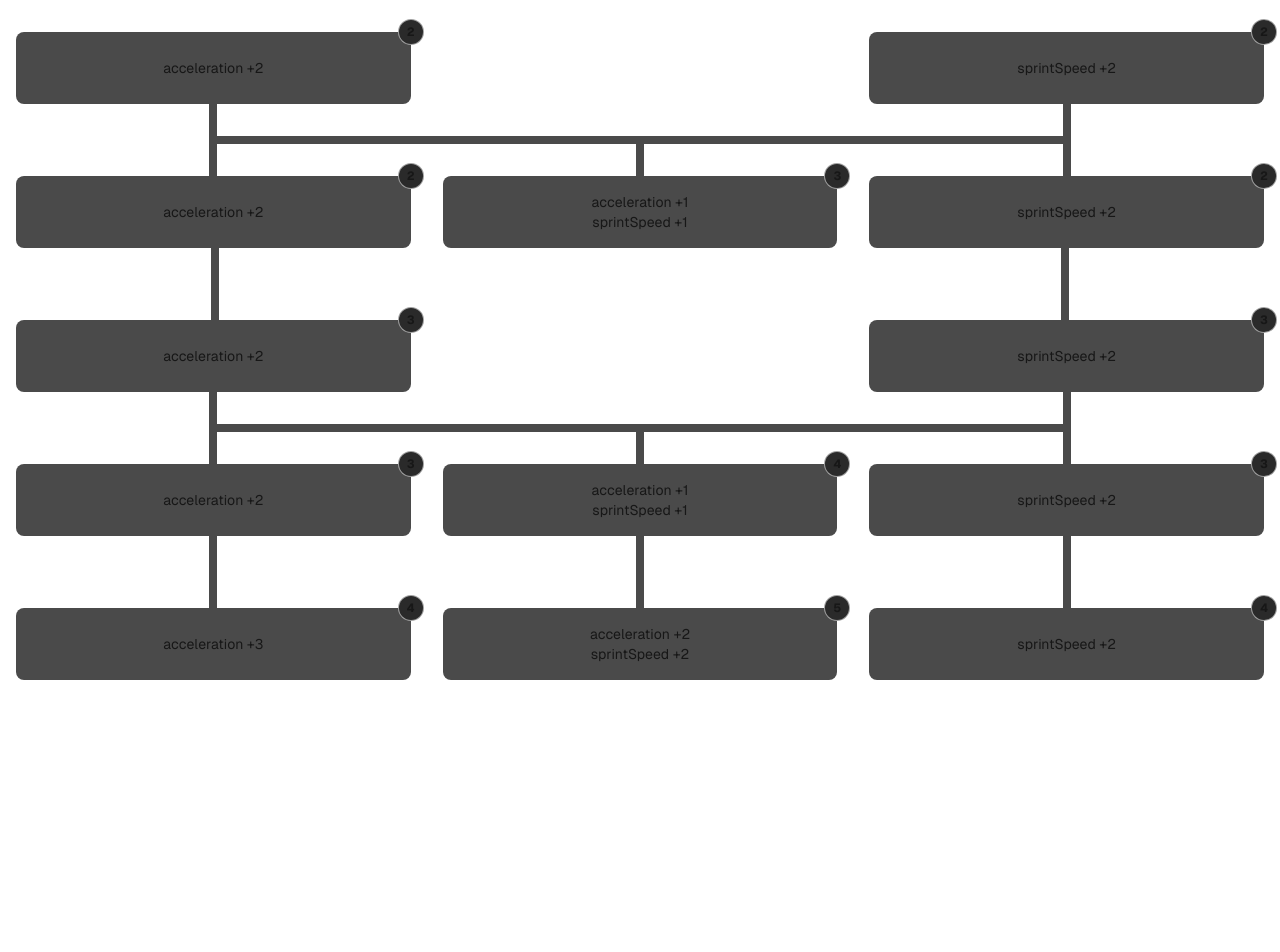
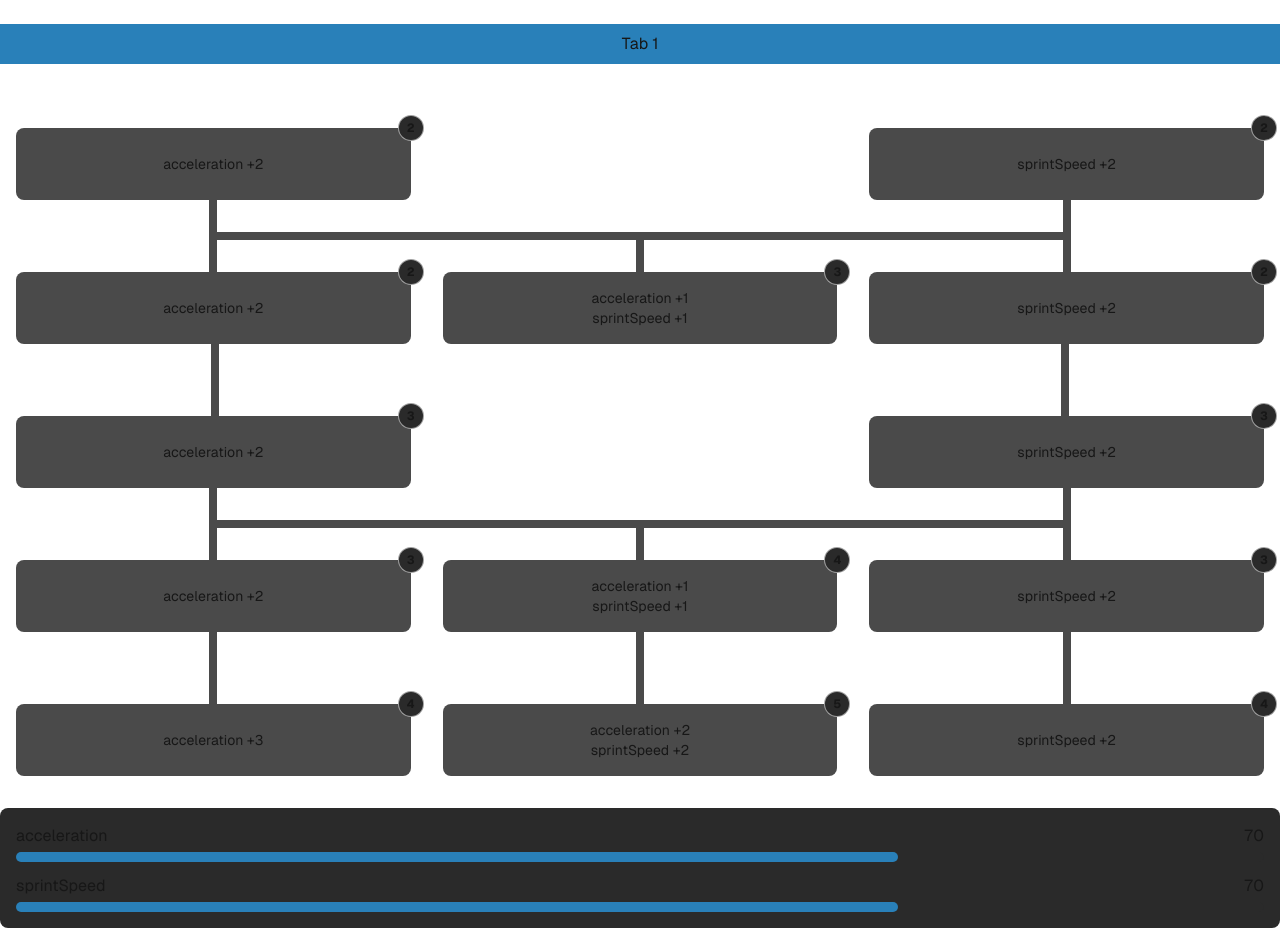
Before and after one commit to djovannih/clubs, a Next.js app: page / in a window 1280 px wide. Shown: the part 840-1792 px from the top of the page. Before the commit the page ends 1648 px from the top, so only its background shows below. Built offline with nearby package versions, Linux system fonts and the light colour scheme.

Commit message:
Add attribute category info

```diff
--- a/src/app/page.tsx
+++ b/src/app/page.tsx
@@ -3,9 +3,9 @@ import PlayerInfo from "@/components/PlayerInfo";
 
 export default function Home() {
   return (
-    <>
+    <main className="mb-32">
       <PlayerInfo />
       <AttributeEditor />
-    </>
+    </main>
   );
 }
--- a/src/atoms/pace.ts
+++ b/src/atoms/pace.ts
@@ -290,12 +290,16 @@ const updatePlayer = (
 
     return {
       ...player,
-      attributes: player.attributes.set(
-        updateAttributeAction.category,
-        currentCategory.set(updateAttributeAction.attribute, {
-          ...currentAttribute,
-          value: currentAttribute.value + updatedValue,
-        }),
+      attributes: new Map(
+        player.attributes.set(
+          updateAttributeAction.category,
+          new Map(
+            currentCategory.set(updateAttributeAction.attribute, {
+              ...currentAttribute,
+              value: currentAttribute.value + updatedValue,
+            }),
+          ),
+        ),
       ),
     };
   };
--- a/src/atoms/player.ts
+++ b/src/atoms/player.ts
@@ -79,11 +79,11 @@ const getCategoryValue = (attributes: PlayerAttribute[]) =>
 export const playerAttributesValues = atom(
   (get) =>
     new Map(
-      get(playerAtom)
-        .attributes.entries()
-        .map(([attributeCategory, attributes]) => [
+      Array.from(get(playerAtom).attributes.entries()).map(
+        ([attributeCategory, attributes]) => [
           attributeCategory,
           getCategoryValue(Array.from(attributes.values())),
-        ]),
+        ],
+      ),
     ),
 );
--- /dev/null
+++ b/src/components/AttributeDetail.tsx
@@ -0,0 +1,33 @@
+import { playerAtom } from "@/atoms/player";
+import { AttributeCategory } from "@/lib/player";
+import { useAtomValue } from "jotai";
+
+interface AttributeDetailprops {
+  category: AttributeCategory;
+}
+export default function AttributeDetail({ category }: AttributeDetailprops) {
+  const player = useAtomValue(playerAtom);
+
+  return (
+    <div className="flex flex-col gap-3 rounded-lg bg-node-locked p-4">
+      {Array.from(player.attributes.get(category)!.entries()).map(
+        ([name, attribute]) => (
+          <div key={name}>
+            <div className="mb-1 flex justify-between">
+              <span>{name}</span>
+              <span>{attribute.value}</span>
+            </div>
+            <div className="h-2.5 w-full rounded-full bg-node-locked">
+              <div
+                className="h-2.5 rounded-full bg-highlight-dark"
+                style={{
+                  width: `${(attribute.value / attribute.maxValue) * 100}%`,
+                }}
+              ></div>
+            </div>
+          </div>
+        ),
+      )}
+    </div>
+  );
+}
--- a/src/components/AttributeEditor.tsx
+++ b/src/components/AttributeEditor.tsx
@@ -2,13 +2,20 @@
 
 import { paceForestAtom } from "@/atoms/pace";
 import { shootingForestAtom } from "@/atoms/shooting";
+import AttributeDetail from "@/components/AttributeDetail";
 import AttributeForest from "@/components/AttributeForest";
+import type { Graph } from "@/lib/graph";
+import type { AttributeCategory } from "@/lib/player";
 import clsx from "clsx";
+import type { WritableAtom } from "jotai";
 import { useState } from "react";
 
-const forestByName = new Map([
-  ["Pace", paceForestAtom],
-  ["Shooting", shootingForestAtom],
+const forestByName = new Map<
+  AttributeCategory,
+  WritableAtom<Graph, [nodeId: string], void>[]
+>([
+  ["pace", paceForestAtom],
+  ["shooting", shootingForestAtom],
 ]);
 
 export default function AttributeEditor() {
@@ -17,7 +24,7 @@ export default function AttributeEditor() {
   );
 
   return (
-    <>
+    <div className="flex flex-col gap-8">
       <h2 className="mb-4 text-center text-3xl font-bold uppercase">
         Attributes
       </h2>
@@ -36,6 +43,7 @@ export default function AttributeEditor() {
         ))}
       </div>
       <AttributeForest forest={forestByName.get(activeForestKey)!} />
-    </>
+      <AttributeDetail category={activeForestKey} />
+    </div>
   );
 }
--- a/src/components/AttributeTree.tsx
+++ b/src/components/AttributeTree.tsx
@@ -18,7 +18,7 @@ export default function AttributeTree({ treeAtom }: AttributeTreeProps) {
     ) + 1;
 
   return (
-    <div className="mb-32">
+    <div>
       {Array.from(rows.entries()).map(([rowIndex, row]) => (
         <div key={rowIndex}>
           {rowIndex > 0 && (
```
